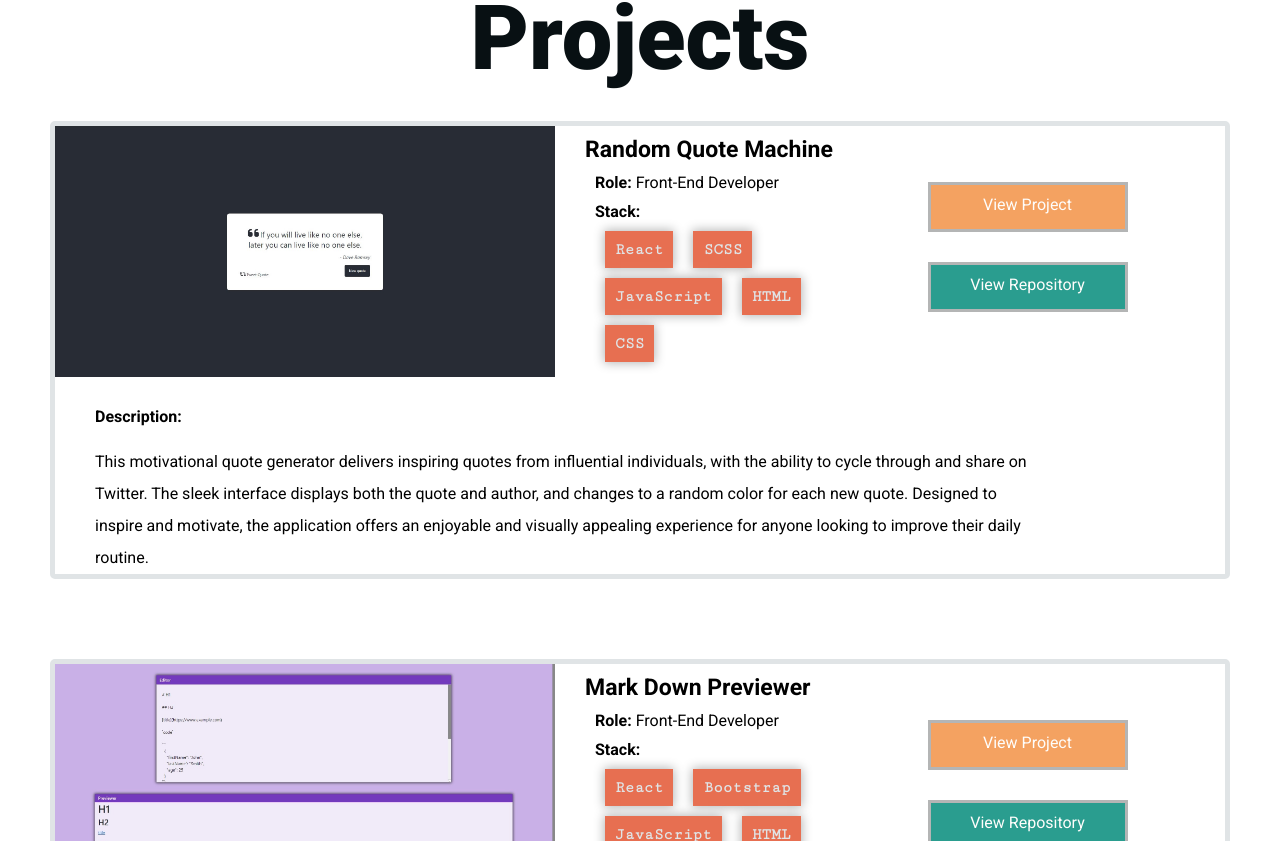
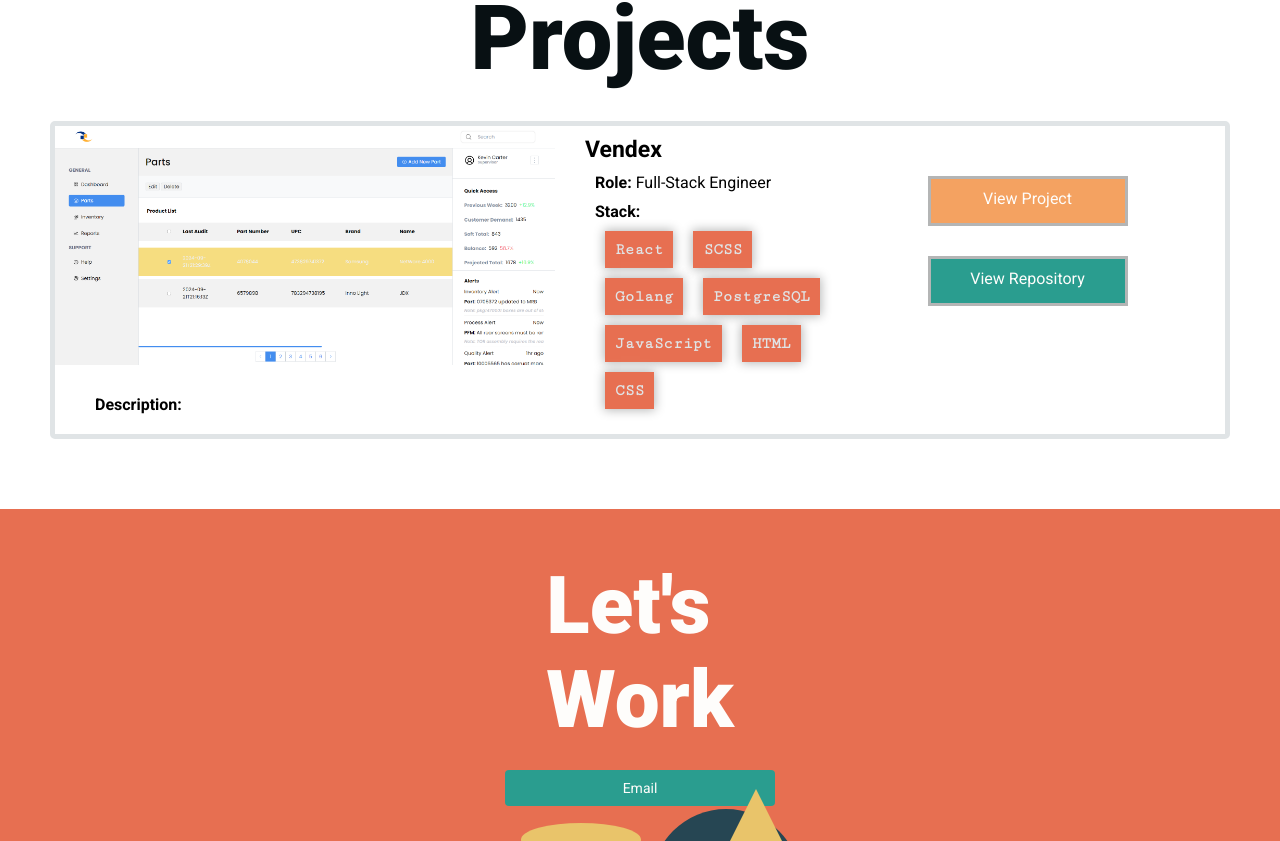
Before and after one commit to kvncrtr/portfolio, a React (Vite) app: page / in a window 1280 px wide. Shown: the part 2439-3280 px from the top of the page. Built offline with nearby package versions, Linux system fonts and the light colour scheme.

Commit message:
add new project to ui

```diff
--- a/src/components/Projects.jsx
+++ b/src/components/Projects.jsx
@@ -1,24 +1,24 @@
 import React, { forwardRef } from 'react'
 
-import quote from '../assets/thumbnails/quote-thumb.jpg'
+import vendex from '../assets/thumbnails/vendex-thumb.jpg'
 import drum from '../assets/thumbnails/drum-thumb.jpg'
 import markdown from '../assets/thumbnails/markdown-thumb.jpg'
 
 function Projects(props, ref) {
-   let quoteLink = {
-      project:'https://kvncrtr.github.io/random-quote-machine/',
-      repo: 'https://github.com/kvncrtr/random-quote-machine'
-   }
+   // let quoteLink = {
+   //    project:'https://kvncrtr.github.io/random-quote-machine/',
+   //    repo: 'https://github.com/kvncrtr/random-quote-machine'
+   // }
 
-   let markdownLink = {
-      project:'https://kvncrtr.github.io/markdown-previewer/',
-      repo: 'https://github.com/kvncrtr/markdown-previewer'
-   }
+   // let markdownLink = {
+   //    project:'https://kvncrtr.github.io/markdown-previewer/',
+   //    repo: 'https://github.com/kvncrtr/markdown-previewer'
+   // }
 
-   let drumLink = {
-      project:'https://kvncrtr.github.io/drum-machine/',
-      repo: 'https://github.com/kvncrtr/drum-machine'
-   }
+   // let drumLink = {
+   //    project:'https://kvncrtr.github.io/drum-machine/',
+   //    repo: 'https://github.com/kvncrtr/drum-machine'
+   // }
 
    return (
       <section ref={ref} id={'projects'} className={'section'}>
@@ -30,54 +30,47 @@ function Projects(props, ref) {
 
             <div className={'project--card'}>
 
-               <a className={'project--image-case'} href={quoteLink.project} target={'_blank'}>
-                  <img className={'project--image'} src={quote} alt={`a
-                  image of a project that i've built called random
-                  quote machine`}
+               <a className={'project--image-case'} href={""} target={'_blank'}>
+                  <img className={'project--image'} src={vendex} alt={`An
+                     image of a inventory manager called vendex`}
                   />
                </a>
 
                <div className={'project--specs'}>
-                  <h3>Random Quote Machine</h3>
+                  <h3>Vendex</h3>
                   <p className={'project--role'}>
-                     <span className={'bold'}>Role:</span> Front-End Developer
+                     <span className={'bold'}>Role:</span> Full-Stack Engineer
                   </p>
                   <span className={'bold'}>Stack:</span>
                   <ul className={'project--stack'}>
                      <li>React</li>
                      <li>SCSS</li>
+                     <li>Golang</li>
+                     <li>PostgreSQL</li>
                      <li>JavaScript</li>
                      <li>HTML</li>
                      <li>CSS</li>
-
                   </ul>
                </div>
                <div className={'project--description'}>
                   <p className={'bold'}>Description:</p>
                   <p className={'project--summary'}>
-                     This motivational quote generator delivers inspiring
-                     quotes from influential individuals, with the ability to
-                     cycle through and share on Twitter. The sleek interface
-                     displays both the quote and author, and changes to a
-                     random color for each new quote. Designed to inspire and
-                     motivate, the application offers an enjoyable and visually
-                     appealing experience for anyone looking to improve their
-                     daily routine.
+
                   </p>
                </div>
 
                <div className={'project--button-container'}>
                   <div className={'project--button-case'}>
-                     <a className={'project--button'} href={quoteLink.project} target={'_blank'}>View Project</a>
+                     <a className={'project--button'} href={""} target={'_blank'}>View Project</a>
                   </div>
                   <div className={'project--button-case'}>
-                     <a className={'project--repo-button'} href={quoteLink.repo} target={'_blank'}>View Repository</a>
+                     <a className={'project--repo-button'} href={""} target={'_blank'}>View Repository</a>
                   </div>
                </div>
 
             </div>
 
-            {/* Markdown Previewer */}
+            {/* Markdown Previewer
 
             <div className={'project--card'}>
 
@@ -129,9 +122,9 @@ function Projects(props, ref) {
                   </div>
                </div>
 
-            </div>
+            </div> */}
 
-            {/* Drum Machine */}
+            {/* Drum Machine
 
             <div className={'project--card'}>
 
@@ -181,7 +174,7 @@ function Projects(props, ref) {
                   </div>
                </div>
 
-            </div>
+            </div>*/}
 
          </div>
       </section>
```
Also changed, not shown: src/assets/thumbnails/vendex-thumb.jpg (added).
